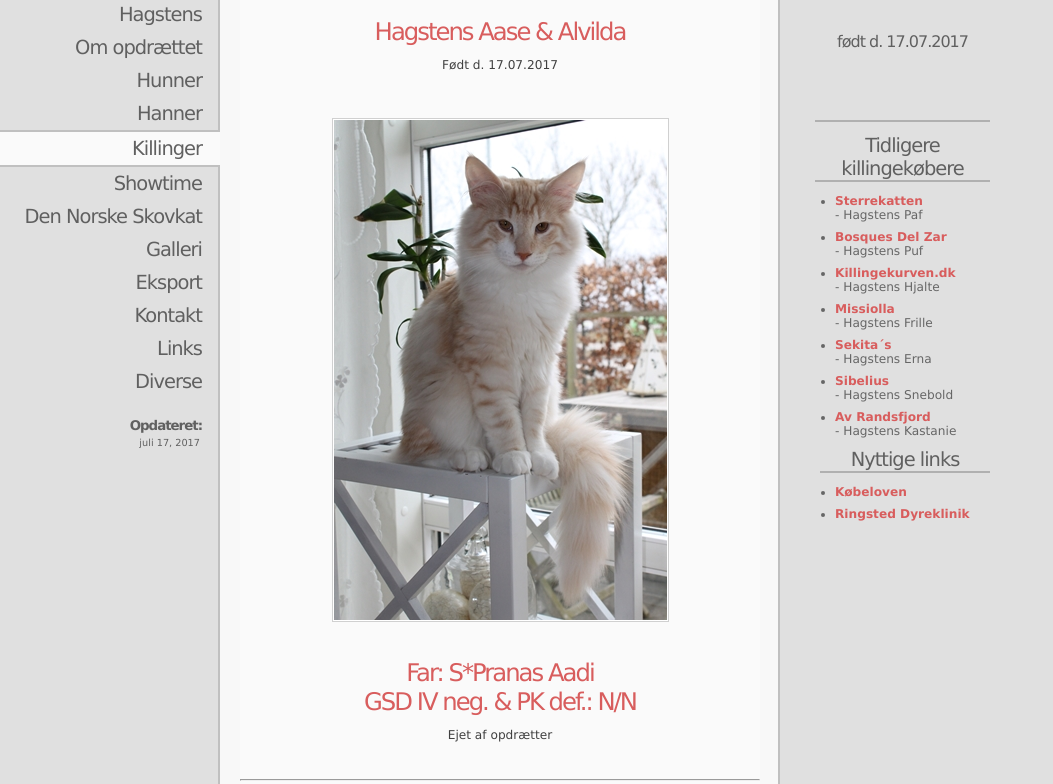
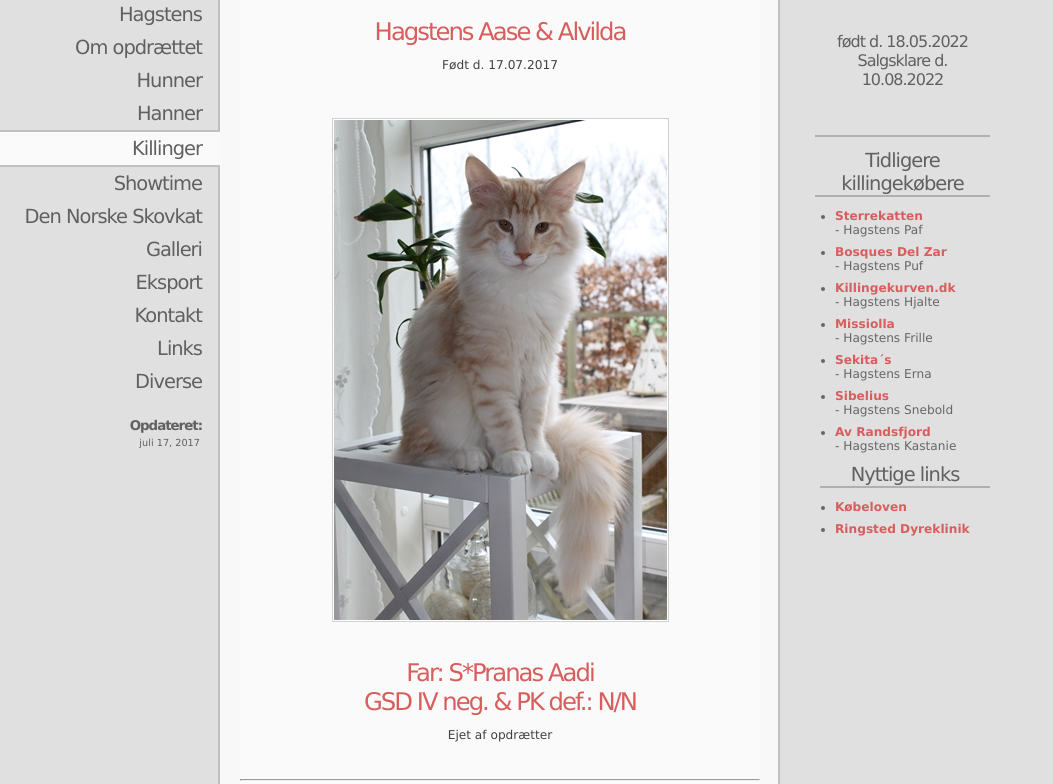
Before and after one commit to karlsson4100/hagstens.dk, a plain HTML site: page public_html/killinger.htm in a window 1280 px wide. Shown: the part 93-877 px from the top of the page, without its empty margins (0-1053 px from the left). Drawn offline with Linux system fonts and the light colour scheme; files whose address does not match are found by name.

Commit message:
jeg har ændret killinger.htm

```diff
--- a/public_html/killinger.htm
+++ b/public_html/killinger.htm
@@ -48,11 +48,12 @@
 </div>
 
 <div id="extras" style="width: 175px; height: 224px">
-	<h2>Hagstens Aase og Alvilda,<br>
+	<h2>Hagstens kuld 2022<br>
 	NFO w<br>
 	<br>
 	<br>
-	<font size="3">født d. 17.07.2017<br>
+	<font size="3">født d. 18.05.2022<br>
+		Salgsklare d. 10.08.2022
 	</font><br>
 	<br>
 	&nbsp;</h2>
```
Also changed, not shown: Guide.txt (added), public_html/Guide.txt (added).
